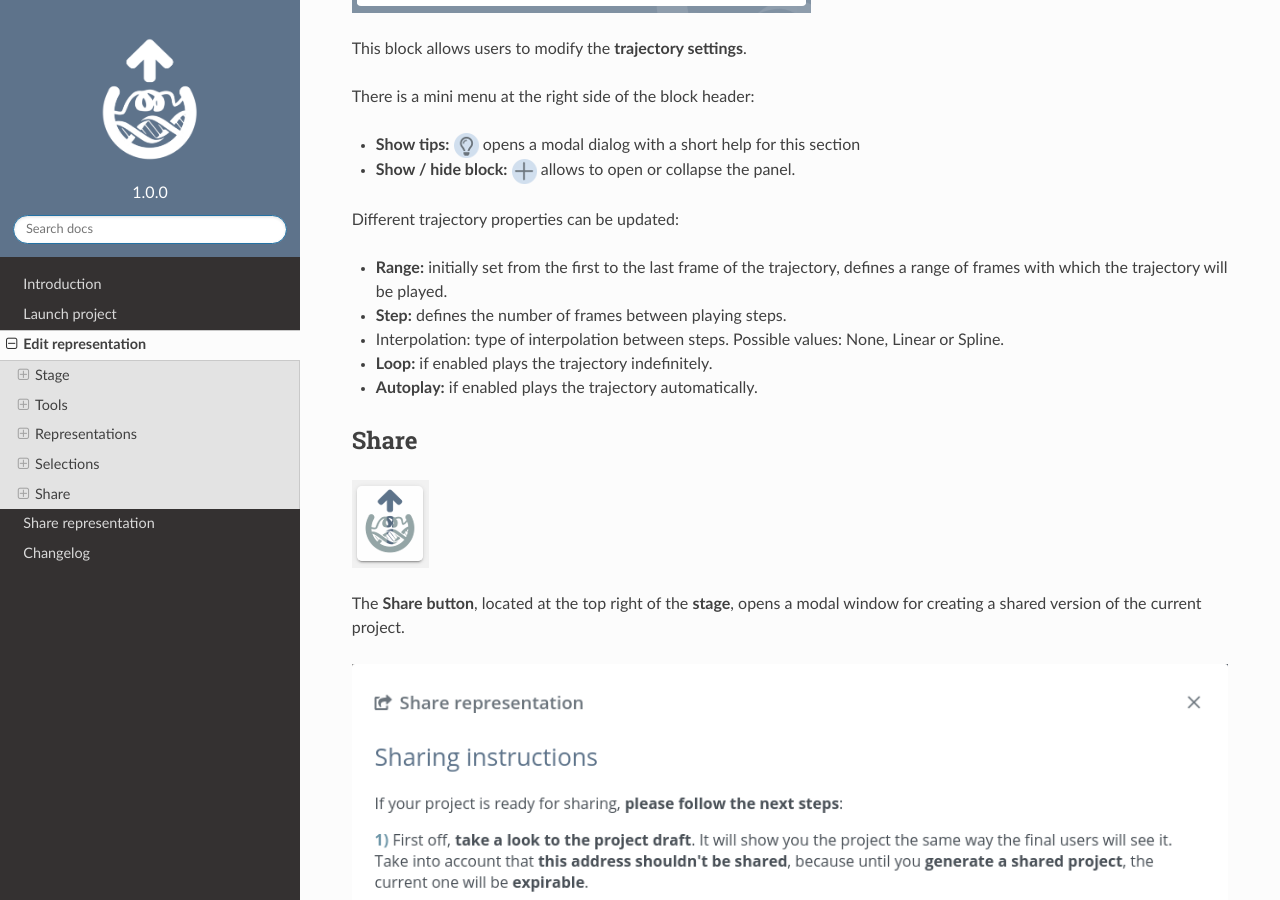
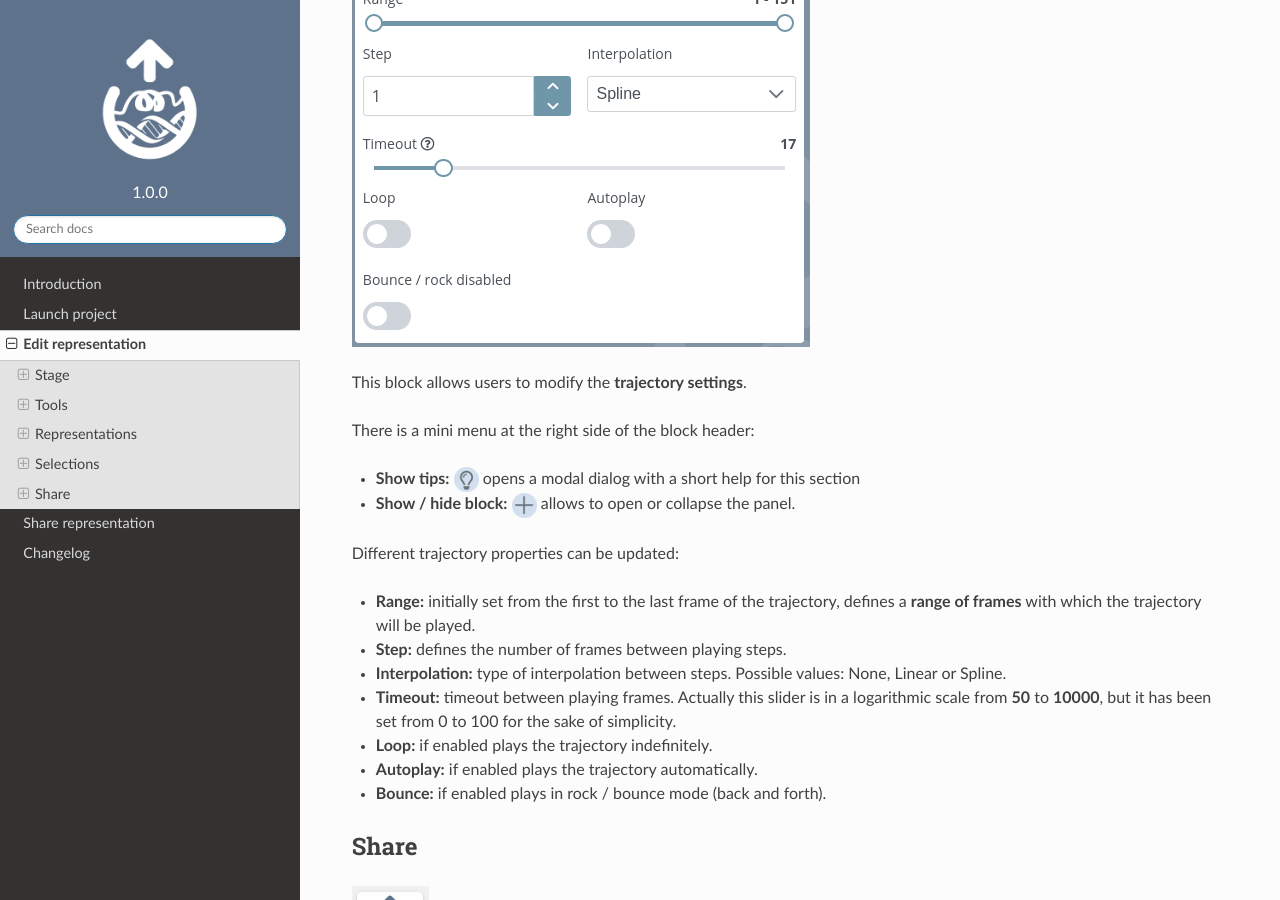
Before and after one commit to gbayarri/3drs_docs, a Sphinx documentation site: the page built from 3drs-docs/docs/source/edit.md, in a window 1280 px wide and 900 px high, scrolled down 79283 px. Built offline with Sphinx 7.4.7 and the Read the Docs theme 2.0.0, drawn with Linux system fonts in a browser that asks for light colours; some of the changed text lies outside the part shown.

Commit message:
Edit - Camera type and trajectory timeout

```diff
--- a/3drs-docs/docs/source/edit.md
+++ b/3drs-docs/docs/source/edit.md
@@ -162,6 +163,12 @@
 ![](_static/edit/edit11c.png)
 
 The **Navigation mode** will be enabled until users **click the button again**.
+
+### Camera type
+
+![](_static/edit/edit12z.png)
+
+Switches camera type between **orthographic** and **perspective**.
 
 ### Help
 
@@ -1041,11 +1048,13 @@
 
 Different trajectory properties can be updated:
 
-* **Range:** initially set from the first to the last frame of the trajectory, defines a range of frames with which the trajectory will be played.
+* **Range:** initially set from the first to the last frame of the trajectory, defines a **range of frames** with which the trajectory will be played.
 * **Step:** defines the number of frames between playing steps.
-* Interpolation: type of interpolation between steps. Possible values: None, Linear or Spline.
+* **Interpolation:** type of interpolation between steps. Possible values: None, Linear or Spline.
+* **Timeout:** timeout between playing frames. Actually this slider is in a logarithmic scale from **50** to **10000**, but it has been set from 0 to 100 for the sake of simplicity.
 * **Loop:** if enabled plays the trajectory indefinitely.
 * **Autoplay:** if enabled plays the trajectory automatically.
+* **Bounce:** if enabled plays in rock / bounce mode (back and forth).
 
 ## Share
 
```
Also changed, not shown: other parts of 3drs-docs/docs/source/edit.md (+1 -0 lines), 3drs-docs/docs/source/_static/edit/edit04.png, 3drs-docs/docs/source/_static/edit/edit12z.png (added), 3drs-docs/docs/source/_static/edit/edit88.png.
